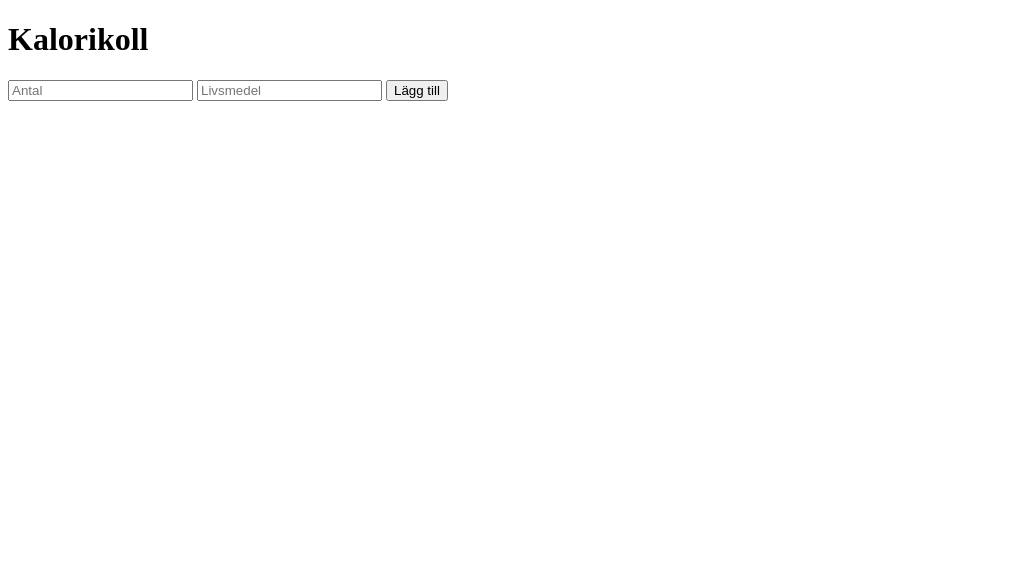
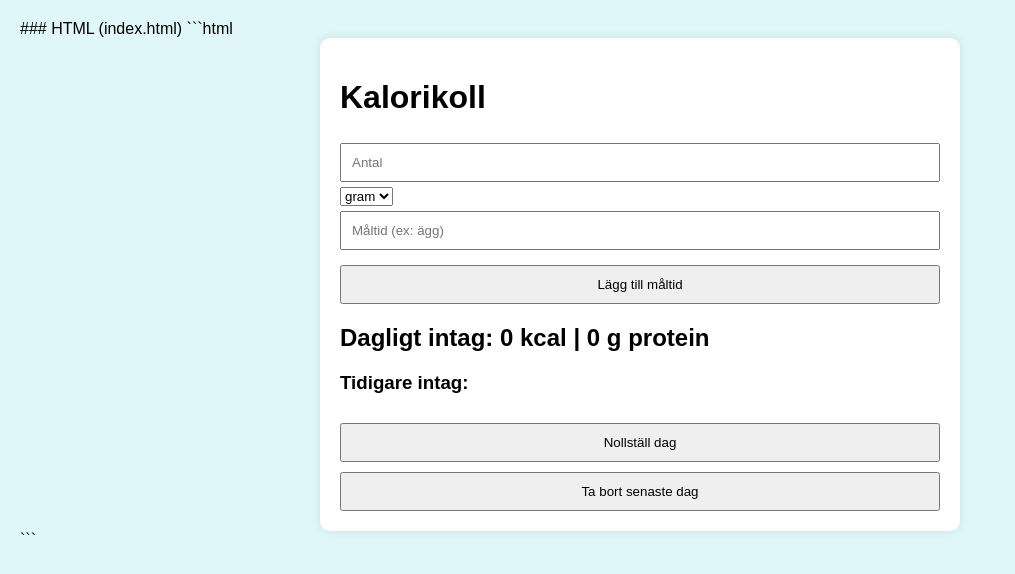
Before and after one commit to Vearstingen/Kalorier, a plain HTML site: page index.html in a window 1280 px wide. Shown: the whole page, without its empty margins (0-1015 px from the left). Drawn offline with Linux system fonts and the light colour scheme.

Commit message:
Update index.html

````diff
--- a/index.html
+++ b/index.html
@@ -1,18 +1,33 @@
-
+### HTML (index.html)
+```html
 <!DOCTYPE html>
 <html lang="sv">
 <head>
-    <meta charset="UTF-8">
-    <title>Kalorikoll</title>
+  <meta charset="UTF-8" />
+  <title>Kalorikoll</title>
+  <script src="script.js" defer></script>
+  <link rel="stylesheet" href="style.css" />
 </head>
 <body>
+  <div class="container">
     <h1>Kalorikoll</h1>
-    <form id="food-form">
-        <input type="number" id="amount" placeholder="Antal" required>
-        <input type="text" id="food" placeholder="Livsmedel" required>
-        <button type="submit">Lägg till</button>
-    </form>
-    <div id="result"></div>
-    <script src="app.js"></script>
+    <h2 id="currentDate"></h2>
+    <input type="number" id="quantityInput" placeholder="Antal" min="1" />
+    <select id="unitSelect">
+      <option value="gram">gram</option>
+      <option value="dl">dl</option>
+      <option value="kilo">kilo</option>
+    </select>
+    <input type="text" id="foodInput" placeholder="Måltid (ex: ägg)" />
+    <button onclick="addMeal()">Lägg till måltid</button>
+    <div class="summary">
+      <h2>Dagligt intag: <span id="dailyCalories">0</span> kcal | <span id="dailyProtein">0</span> g protein</h2>
+    </div>
+    <h3>Tidigare intag:</h3>
+    <ul id="mealList"></ul>
+    <button onclick="resetCalories()">Nollställ dag</button>
+    <button onclick="removeLastDay()">Ta bort senaste dag</button>
+  </div>
 </body>
 </html>
+```
````
